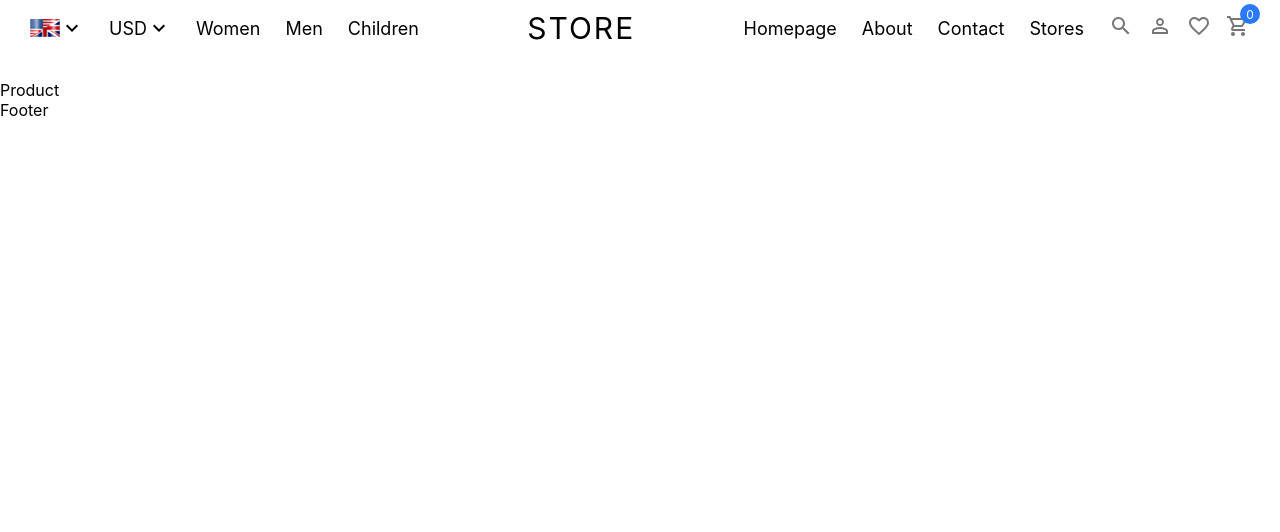
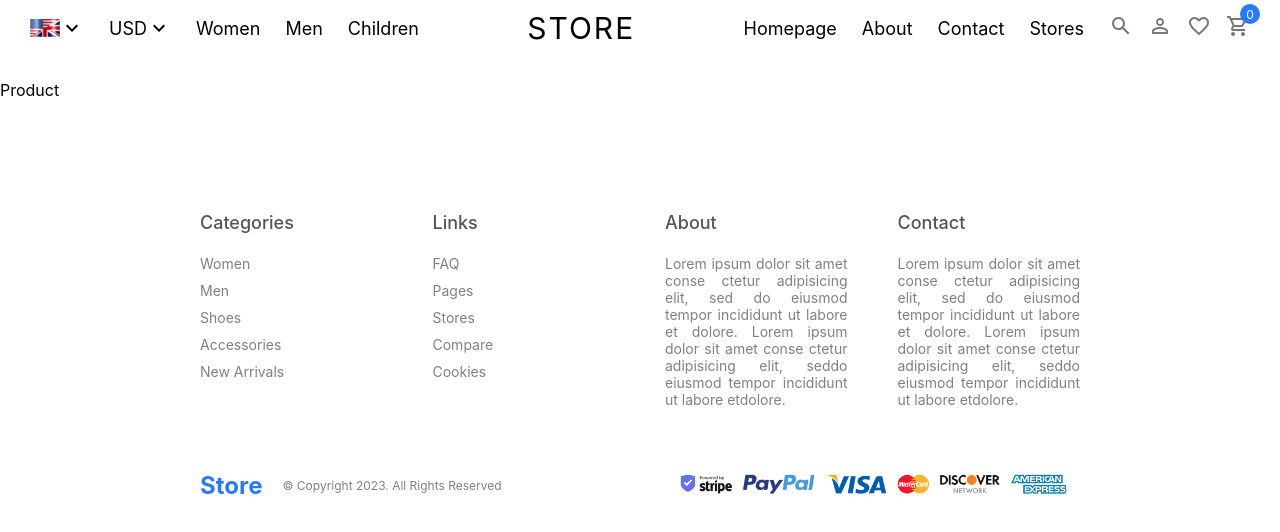
Before and after one commit to JorgeDaSilva72/ecommerce-react-strapi-stripe, a React (Create React App) app: page /product/1 in a window 1280 px wide. Shown: the top 532 px of the page. Built offline with nearby package versions, Linux system fonts and the light colour scheme.

Commit message:
Creation du composant footer

```diff
--- a/src/components/Footer/Footer.jsx
+++ b/src/components/Footer/Footer.jsx
@@ -1,7 +1,58 @@
 import React from "react";
+import "./Footer.scss";
 
 const Footer = () => {
-  return <div>Footer</div>;
+  return (
+    <div className="footer">
+      <div className="top">
+        <div className="item">
+          <h1>Categories</h1>
+          <span>Women</span>
+          <span>Men</span>
+          <span>Shoes</span>
+          <span>Accessories</span>
+          <span>New Arrivals</span>
+        </div>
+        <div className="item">
+          <h1>Links</h1>
+          <span>FAQ</span>
+          <span>Pages</span>
+          <span>Stores</span>
+          <span>Compare</span>
+          <span>Cookies</span>
+        </div>
+        <div className="item">
+          <h1>About</h1>
+          <span>
+            Lorem ipsum dolor sit amet conse ctetur adipisicing elit, sed do
+            eiusmod tempor incididunt ut labore et dolore. Lorem ipsum dolor sit
+            amet conse ctetur adipisicing elit, seddo eiusmod tempor incididunt
+            ut labore etdolore.
+          </span>
+        </div>
+        <div className="item">
+          <h1>Contact</h1>
+          <span>
+            Lorem ipsum dolor sit amet conse ctetur adipisicing elit, sed do
+            eiusmod tempor incididunt ut labore et dolore. Lorem ipsum dolor sit
+            amet conse ctetur adipisicing elit, seddo eiusmod tempor incididunt
+            ut labore etdolore.
+          </span>
+        </div>
+      </div>
+      <div className="bottom">
+        <div className="left">
+          <span className="logo">Store</span>
+          <span className="copyright">
+            © Copyright 2023. All Rights Reserved
+          </span>
+        </div>
+        <div className="right">
+          <img src="/img/payment.png" alt="" />
+        </div>
+      </div>
+    </div>
+  );
 };
 
 export default Footer;
--- /dev/null
+++ b/src/components/Footer/Footer.scss
@@ -0,0 +1,56 @@
+.footer {
+  margin: 100px 200px 20px 200px;
+
+  .top {
+    display: flex;
+    gap: 50px;
+
+    .item {
+      flex: 1;
+      display: flex;
+      flex-direction: column;
+      gap: 10px;
+      text-align: justify;
+      font-size: 14px;
+
+      h1{
+        font-size: 18px;
+        font-weight: 500;
+        color: #555;
+      }
+
+      span{
+        color: gray;
+      }
+    }
+  }
+
+  .bottom {
+    display: flex;
+    align-items: center;
+    justify-content: space-between;
+    margin-top: 50px;
+    .left {
+      display: flex;
+      align-items: center;
+
+      .logo{
+        color: #2879fe;
+        font-weight: bold;
+        font-size: 24px;
+      }
+
+      .copyright{
+        margin-left: 20px;
+        font-size: 12px;
+        color: gray;
+      }
+    }
+    .right {
+
+      img{
+        height: 50px;
+      }
+    }
+  }
+}
```
